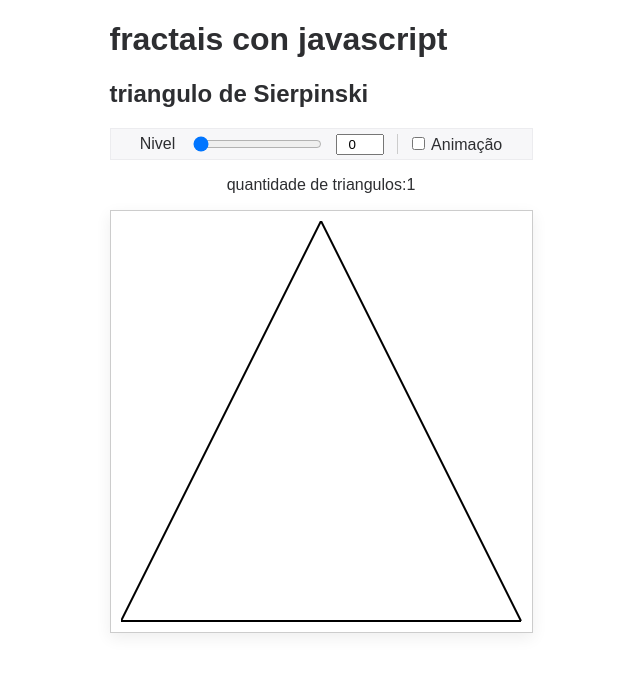
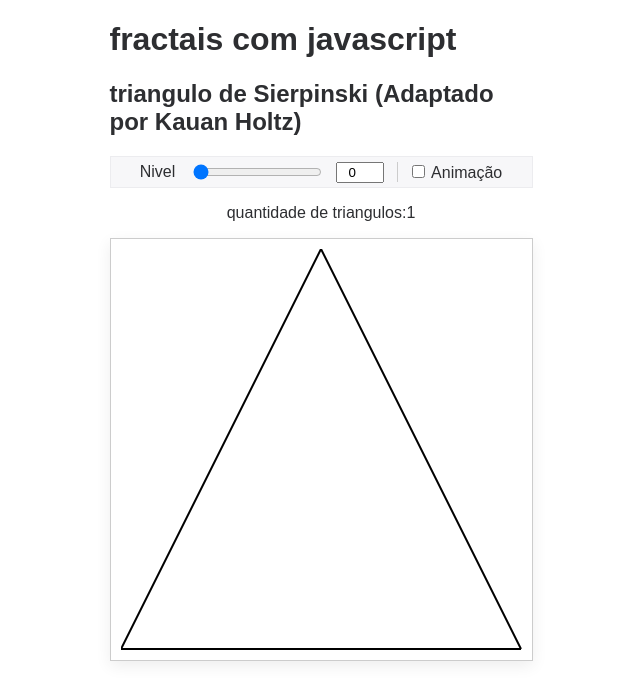
Before and after one commit to KauanHoltz/fractais_2023_2DS, a plain HTML site: page index.html in a window 1280 px wide. Shown: the whole page, without its empty margins (319-959 px from the left). Drawn offline with Linux system fonts and the light colour scheme.

Commit message:
Update index.html

```diff
--- a/index.html
+++ b/index.html
@@ -9,8 +9,8 @@
 </head>
 <body>
     <div class="contenido">
-        <h1>fractais con javascript</h1>
-        <h2>triangulo de Sierpinski</h2>
+        <h1>fractais com javascript</h1>
+        <h2>triangulo de Sierpinski (Adaptado por Kauan Holtz)</h2>
         <div class="controles">
             <label for="niveles">Nivel</label>
             <input id="niveles" value="0"  type="range" min="0"
```
